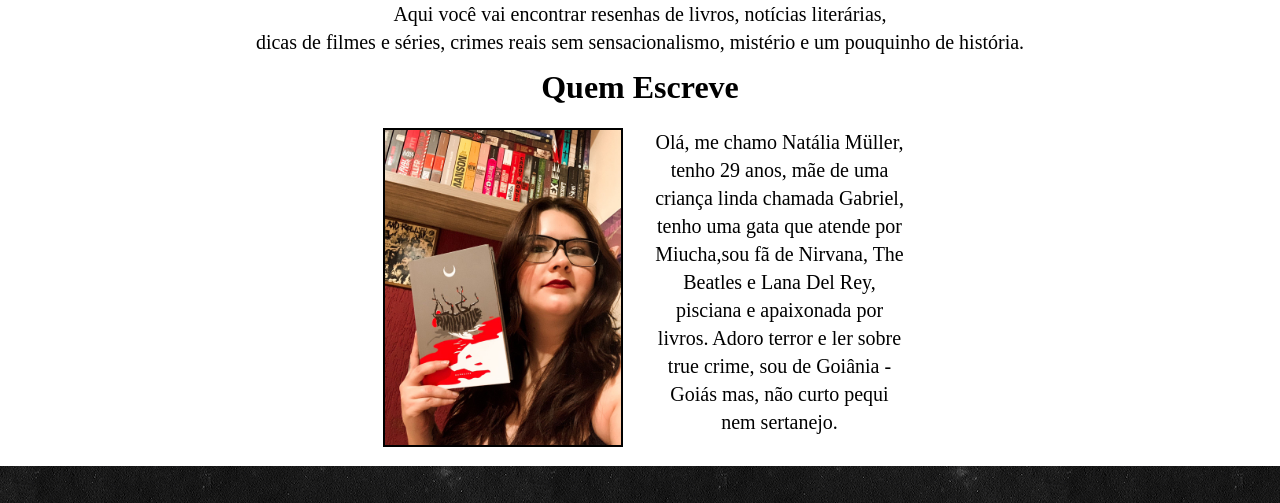
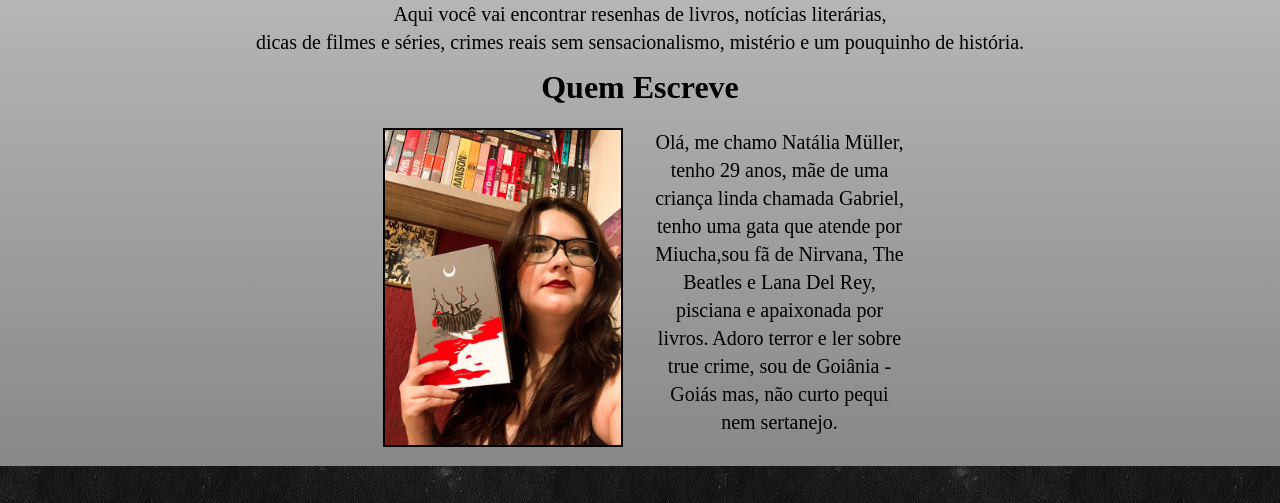
Before and after one commit to MarcoAurelio30/Mistoria-Literaria, a plain HTML site: page index.html in a window 1280 px wide. Shown: the part 1005-1508 px from the top of the page. Drawn offline with Linux system fonts and the light colour scheme.

Commit message:
Criação da class (sobre) na section para colocar efeito gradiente.

```diff
--- a/estilos/home-style.css
+++ b/estilos/home-style.css
@@ -38,6 +38,10 @@ nav a:hover{
 	text-decoration: underline;
 }
 
+.sobre{
+	background: linear-gradient(#fefefe,#888888);
+}
+
 h2{
 	padding: 15px 0 25px 0;
 	text-align: center;
@@ -66,12 +70,12 @@ div{
 	width: 35%;
 	border: 2px solid #000000;
 	float: left;
-	margin: 0 0 0 80px;
+	margin: 0 0 30px 80px;
 }
 
 .descricao-autora{
 	width: 45%;
-	padding: 0 0 0 270px;
+	padding: 0 0 30px 270px;
 	position: relative;
 	left: 30px;
 
@@ -80,7 +84,7 @@ footer{
 	background:url("../imagens/footer.png") ;
 	padding: 40px 0;
 	text-align: center;
-	margin: 30px 0 0 0;
+	margin: 0 0 0 0;
 }
 footer img{
 	width: 250px;
--- a/index.html
+++ b/index.html
@@ -19,7 +19,7 @@
 			</div>
 		</header>
 		<main>
-			<section>
+			<section class="sobre">
 				<h2>Sobre o Mistória</h2>
 				<img id="banner" src="imagens/banner.jpeg">
 
@@ -35,7 +35,6 @@
 				</div>
 			</section>
 		</main>
-
 		<footer>
 			<img src="imagens/logobranca2.gif">
 			<a href="https://www.instagram.com/mistorialiteraria/"><img   class="img-insta" src="imagens/insta.png"></a>
```
